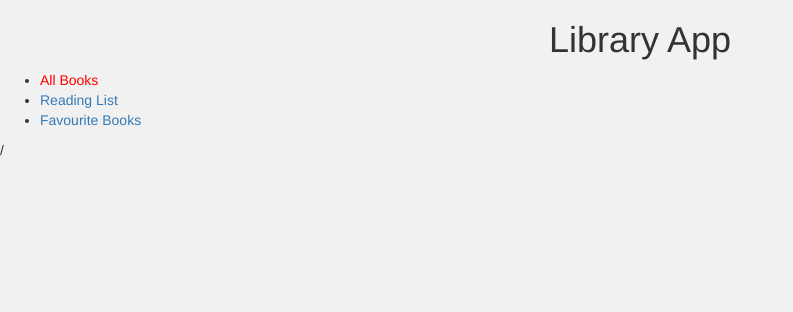
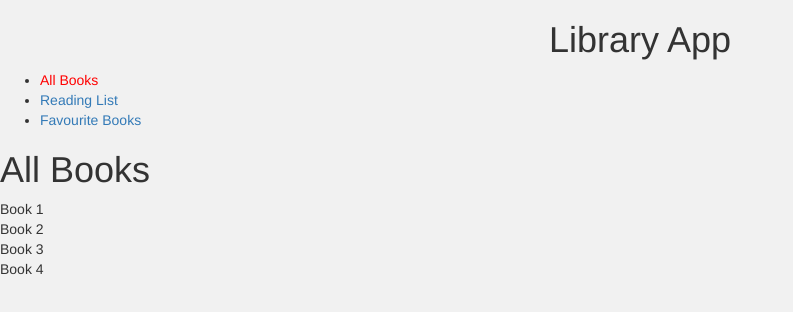
Before and after one commit to uzeuze/library-app-tutorial, a React app: page / in a window 1280 px wide. Shown: the top 312 px of the page, without its empty margins (0-793 px from the left). Built offline with nearby package versions, Linux system fonts and the light colour scheme.

Commit message:
Add book list array and filter books depending to path name

```diff
--- a/src/components/BookList.js
+++ b/src/components/BookList.js
@@ -2,9 +2,14 @@ import React, {Component} from 'react';
 
 export default class BookList extends Component {
   render() {
-    let pathName = this.props.location.pathname;
+    let books = this.props.books.map((book) => {
+      return <div key={book.id}>{book.title}</div>
+    });
     return (
-      <div>{pathName}</div>
+      <div>
+        <h1>{this.props.title}</h1>
+        {books}
+      </div>
     );
   }
 }
--- /dev/null
+++ b/src/components/BookListContainer.js
@@ -0,0 +1,56 @@
+import React, {Component} from 'react';
+import BookList from './BookList';
+let books = [
+  {
+    id: 1,
+    title: "Book 1",
+    isFavourite: false,
+    toRead: false
+  },
+  {
+    id: 2,
+    title: "Book 2",
+    isFavourite: false,
+    toRead: false
+  },
+  {
+    id: 3,
+    title: "Book 3",
+    isFavourite: true,
+    toRead: false
+  },
+  {
+    id: 4,
+    title: "Book 4",
+    isFavourite: false,
+    toRead: true
+  }
+];
+
+export default class BookListContainer extends Component {
+  render() {
+    let pathName = this.props.location.pathname;
+    let bookList,
+        title;
+    switch (pathName) {
+      case '/reading-list':
+        bookList = books.filter((book) => {
+          return book.toRead;
+        });
+        title = "ReadingList";
+        break;
+        case '/favourite-books':
+          bookList = books.filter((book) => {
+            return book.isFavourite;
+          });
+          title = "FavouriteBooks";
+          break;
+      default:
+          bookList = books.slice();
+          title = "All Books";
+    }
+    return (
+      <BookList books={bookList} title={title}/>
+    );
+  }
+}
--- a/src/index.js
+++ b/src/index.js
@@ -2,15 +2,15 @@ import React, {Component} from 'react';
 import {render} from 'react-dom';
 import { Router, Route, browserHistory, IndexRoute } from 'react-router'
 import App from './components/App';
-import BookList from './components/BookList';
+import BookListContainer from './components/BookListContainer';
 import './styles/index.scss';
 
 render((
   <Router history={browserHistory}>
     <Route path="/" component={App}>
-      <IndexRoute component={BookList}/>
-      <Route path="/reading-list" component={BookList}/>
-      <Route path="/favourite-books" component={BookList} />
+      <IndexRoute component={BookListContainer}/>
+      <Route path="/reading-list" component={BookListContainer}/>
+      <Route path="/favourite-books" component={BookListContainer} />
     </Route>
   </Router>
 ),document.getElementById('root'));
```
